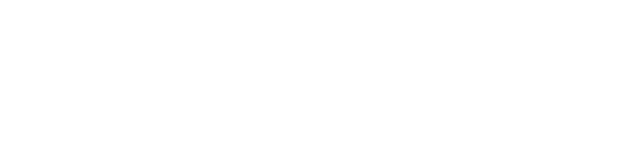
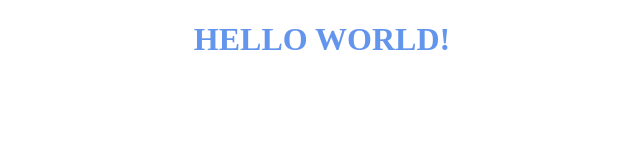
Before and after one commit to CarsonMThrift/Boilermake2017, a plain HTML site: page index.html in a window 1280 px wide. Shown: the whole page, without its empty margins (318-958 px from the left). Drawn offline with Linux system fonts and the light colour scheme.

Commit message:
added something fun for the first page

```diff
--- /dev/null
+++ b/index.css
@@ -0,0 +1,6 @@
+h1 {
+
+    color: cornflowerblue;
+    text-align: center;
+
+}
--- a/index.html
+++ b/index.html
@@ -7,8 +7,10 @@
         <meta charset="utf-8">
         <meta http-equiv="X-UA-Compatible" content="IE=edge">
         <title></title>
+        <h1>HELLO WORLD!</h1>
         <meta name="description" content="">
         <meta name="viewport" content="width=device-width, initial-scale=1">
+        <link type="text/css" href="./index.css" rel="stylesheet">
     </head>
     <body>
         <!--[if lt IE 7]>
```
